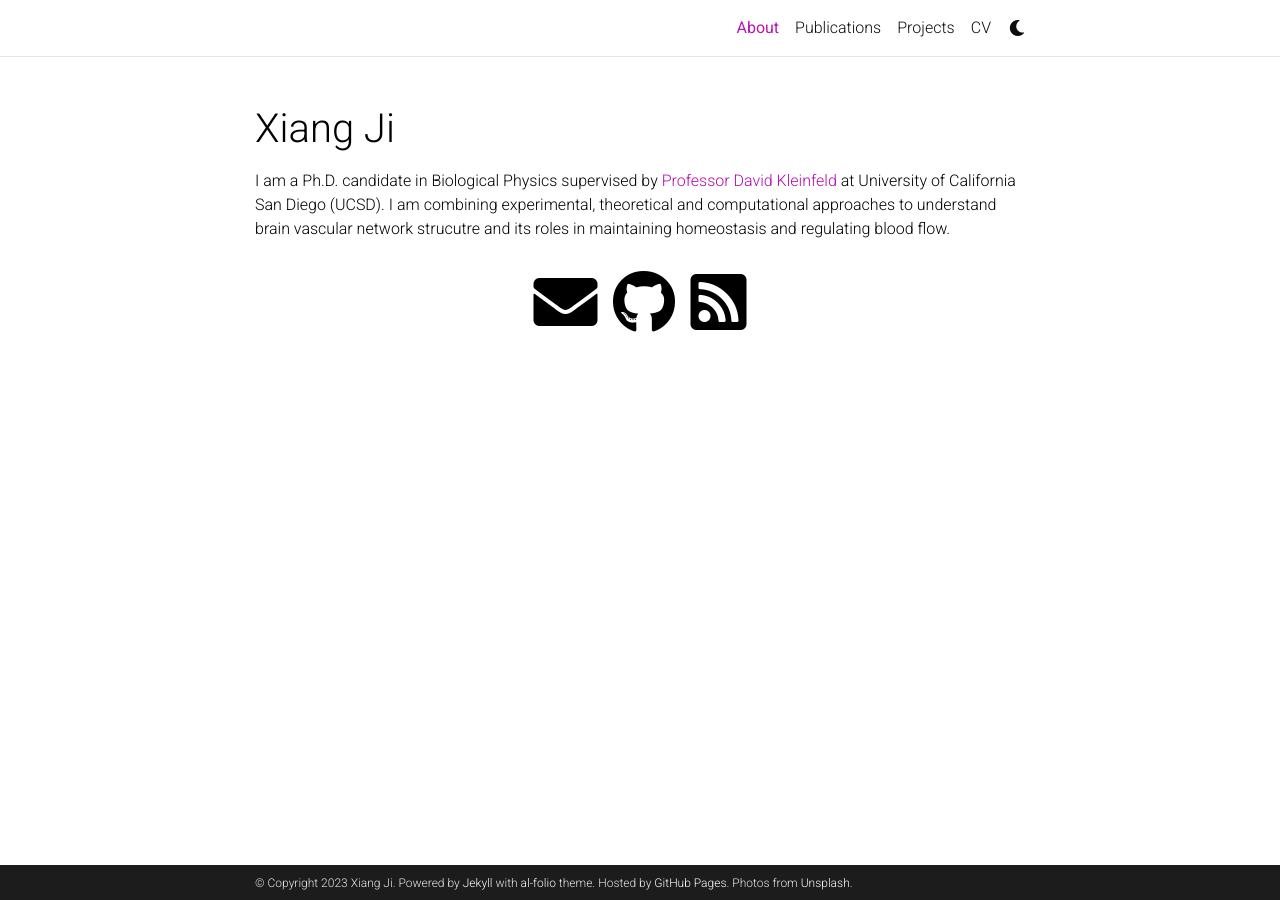
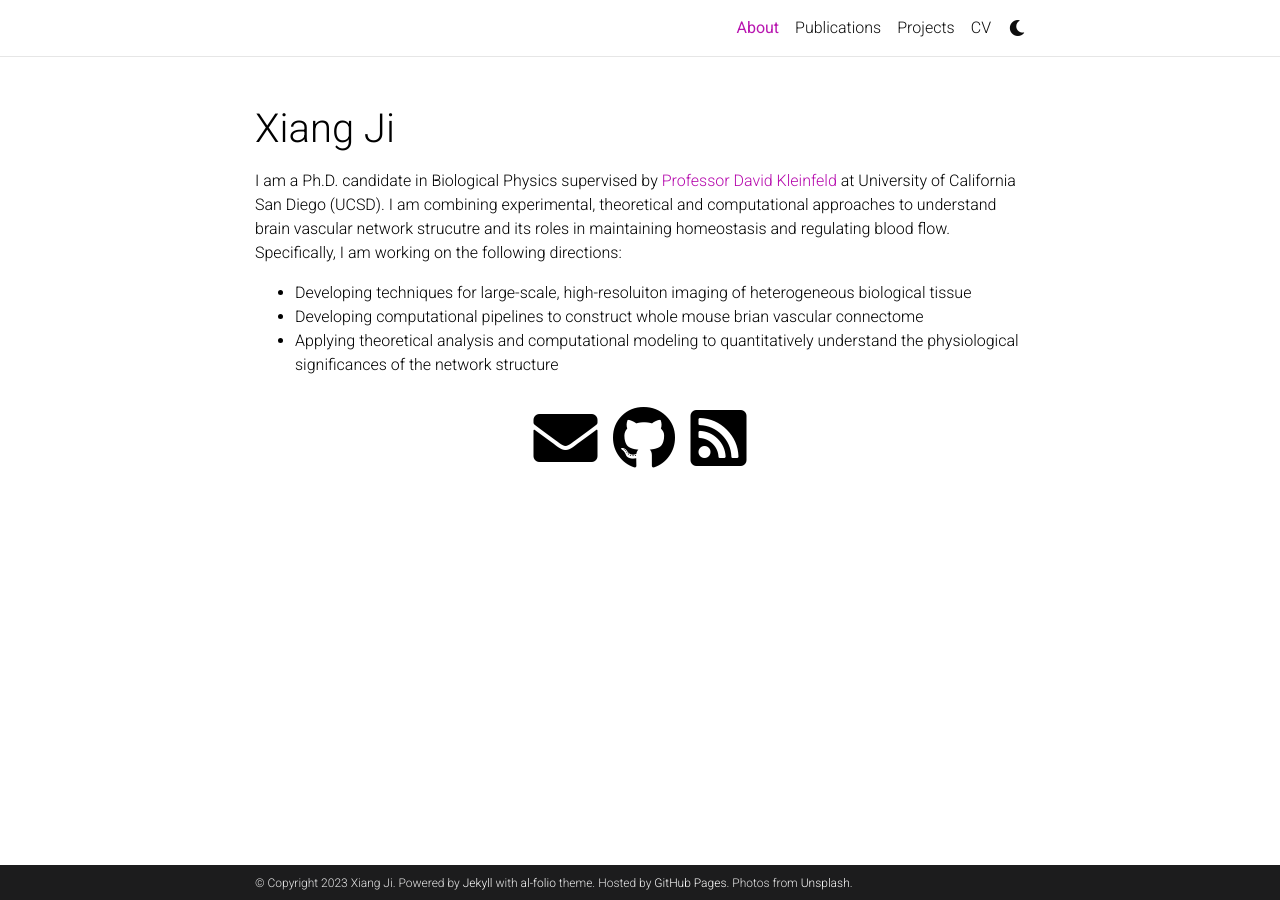
Before and after one commit to xiangjiph/xiangjiph.github.io, a Jekyll site: the page built from _pages/about.md, in a window 1280 px wide. Built offline with Jekyll 4.4.1, drawn with Linux system fonts in a browser that asks for light colours; comment, search, counter and statistics services are not loaded; a style sheet for code colours, icons or effects is not loaded.

Commit message:
update about

```diff
--- a/_pages/about.md
+++ b/_pages/about.md
@@ -20,7 +20,12 @@ selected_papers: false # includes a list of papers marked as "selected={true}"
 social: true  # includes social icons at the bottom of the page
 ---
 
-I am a Ph.D. candidate in Biological Physics supervised by [Professor David Kleinfeld](https://physics.ucsd.edu/Directory/Person/90) at University of California San Diego (UCSD). I am combining experimental, theoretical and computational approaches to understand brain vascular network strucutre and its roles in maintaining homeostasis and regulating blood flow.
+I am a Ph.D. candidate in Biological Physics supervised by [Professor David Kleinfeld](https://physics.ucsd.edu/Directory/Person/90) at University of California San Diego (UCSD). I am combining experimental, theoretical and computational approaches to understand brain vascular network strucutre and its roles in maintaining homeostasis and regulating blood flow. Specifically, I am working on the following directions:
+
+- Developing techniques for large-scale, high-resoluiton imaging of heterogeneous biological tissue
+- Developing computational pipelines to construct whole mouse brian vascular connectome
+- Applying theoretical analysis and computational modeling to quantitatively understand the physiological significances of the network structure
+
 
 <!-- Write your biography here. Tell the world about yourself. Link to your favorite [subreddit](http://reddit.com). You can put a picture in, too. The code is already in, just name your picture `prof_pic.jpg` and put it in the `img/` folder.
 
```
Also changed, not shown: other parts of _pages/about.md (+1 -1 lines), _projects/Proj_Res_VascularReconstruction.md (+1 -1 lines), 1 other file.
